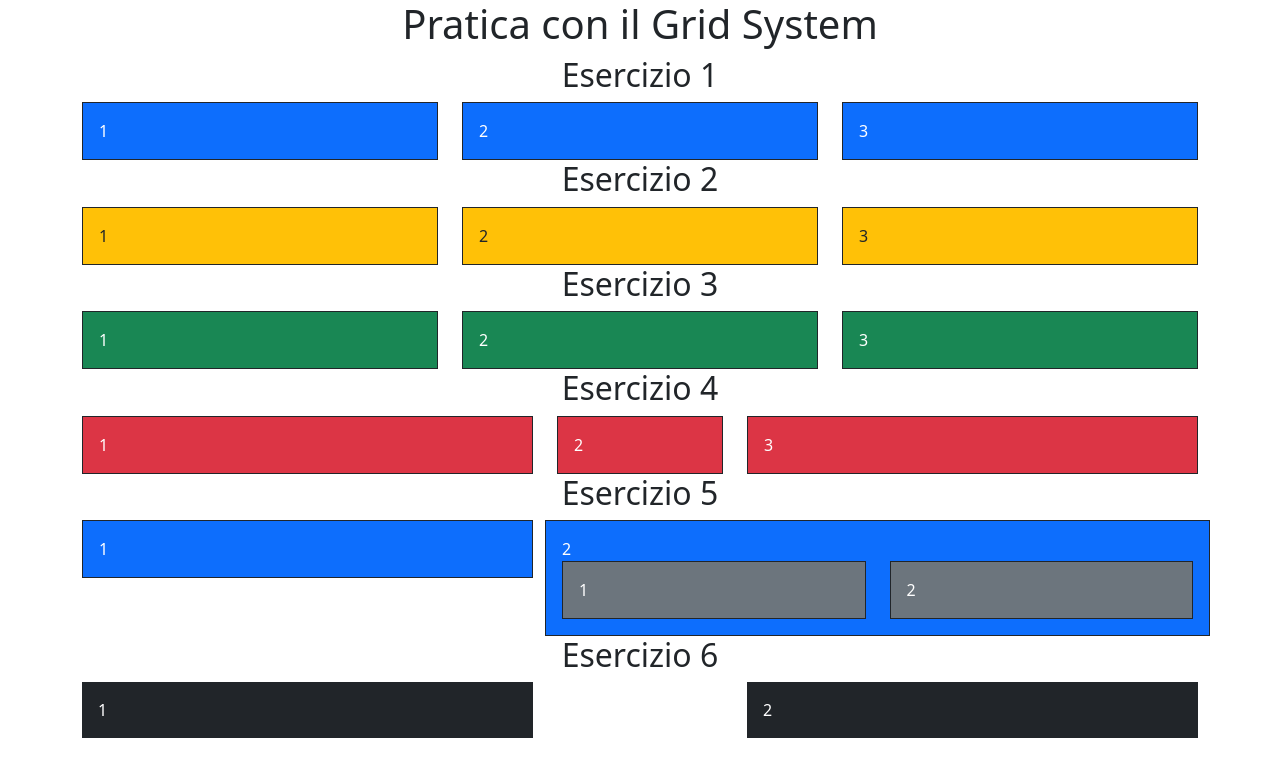
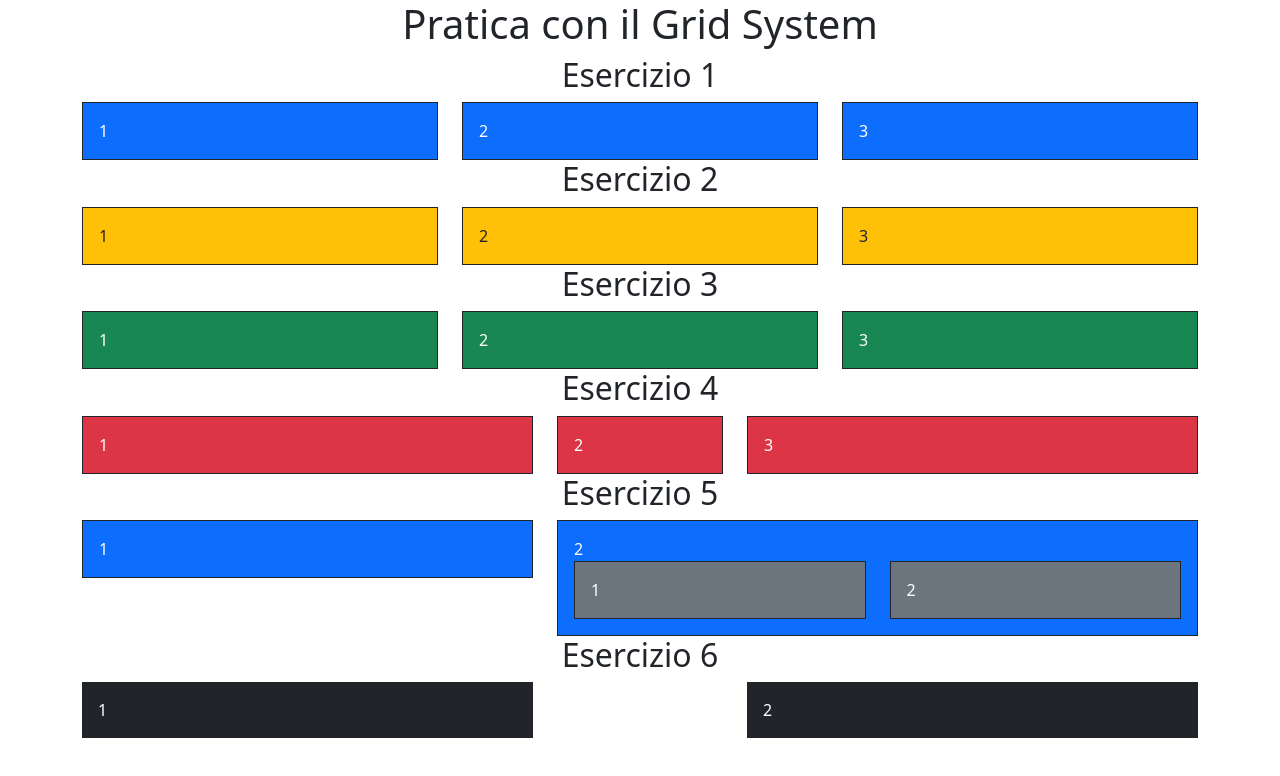
Before and after one commit to Nestor162/D6-Bootstrap-I-FS0123ITA, a plain HTML site: page index.html in a window 1280 px wide. Drawn offline with nearby package versions, Linux system fonts and the light colour scheme.

Commit message:
Fix esercizio 5

```diff
--- a/index.html
+++ b/index.html
@@ -83,8 +83,9 @@
         </div>
 
         <!-- Seconda colonna (Piu grande) -->
-        <div class="col-lg-7 bg-primary p-3 text-white border border-dark">
-          <div class="">2</div>
+        <div class="col-lg-7 text-white">
+          <div class="bg-primary border border-dark p-3">
+            <div>2</div>
             <div class="row">
               <div class="col-lg-6">
                 <div class="bg-secondary p-3 text-white border border-dark">
@@ -94,6 +95,7 @@
               <div class="col-lg-6">
                 <div class="bg-secondary p-3 text-white border border-dark">
                   2
+                </div>
               </div>
             </div>
           </div>
```
Lines whose indentation alone changed are shown as unchanged.
